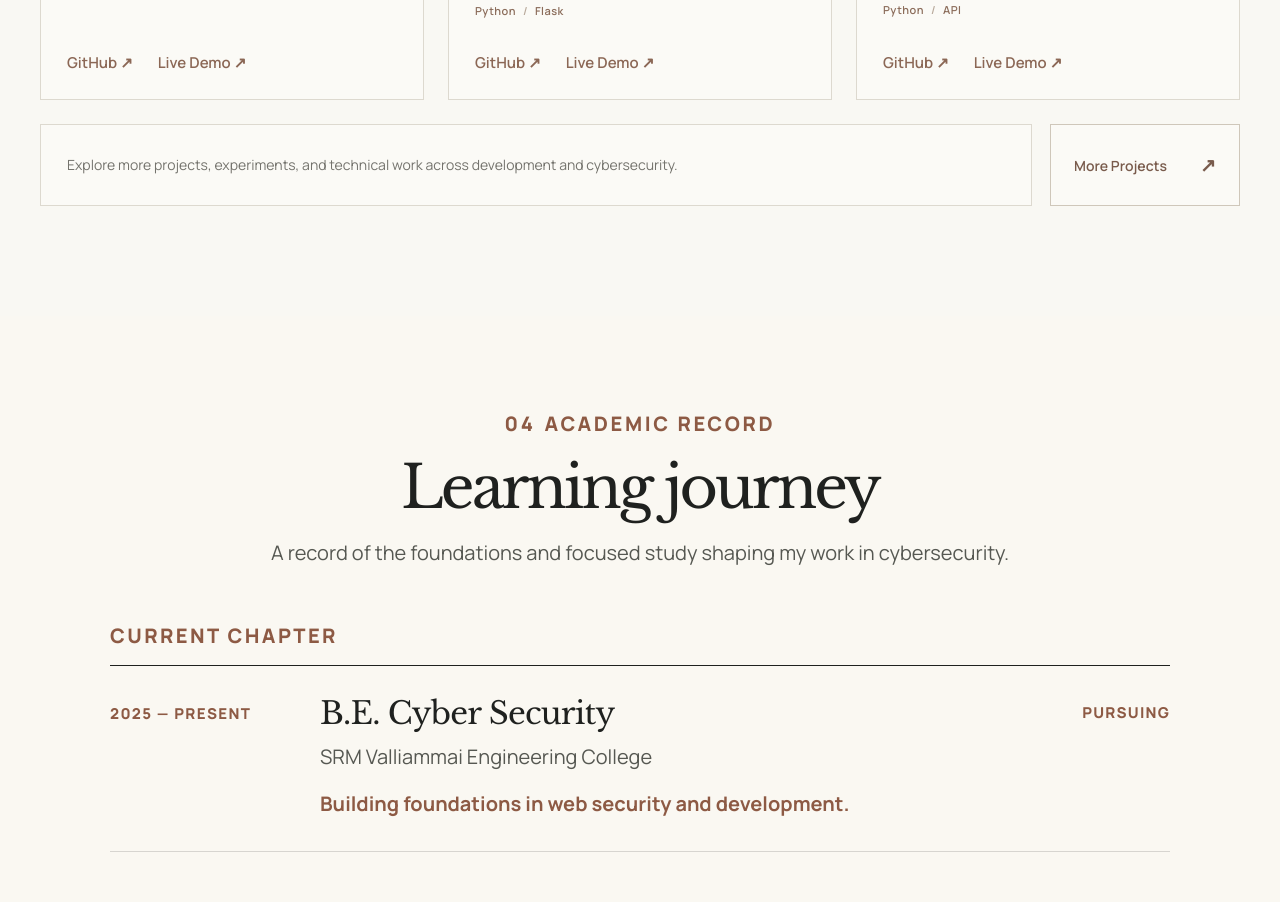
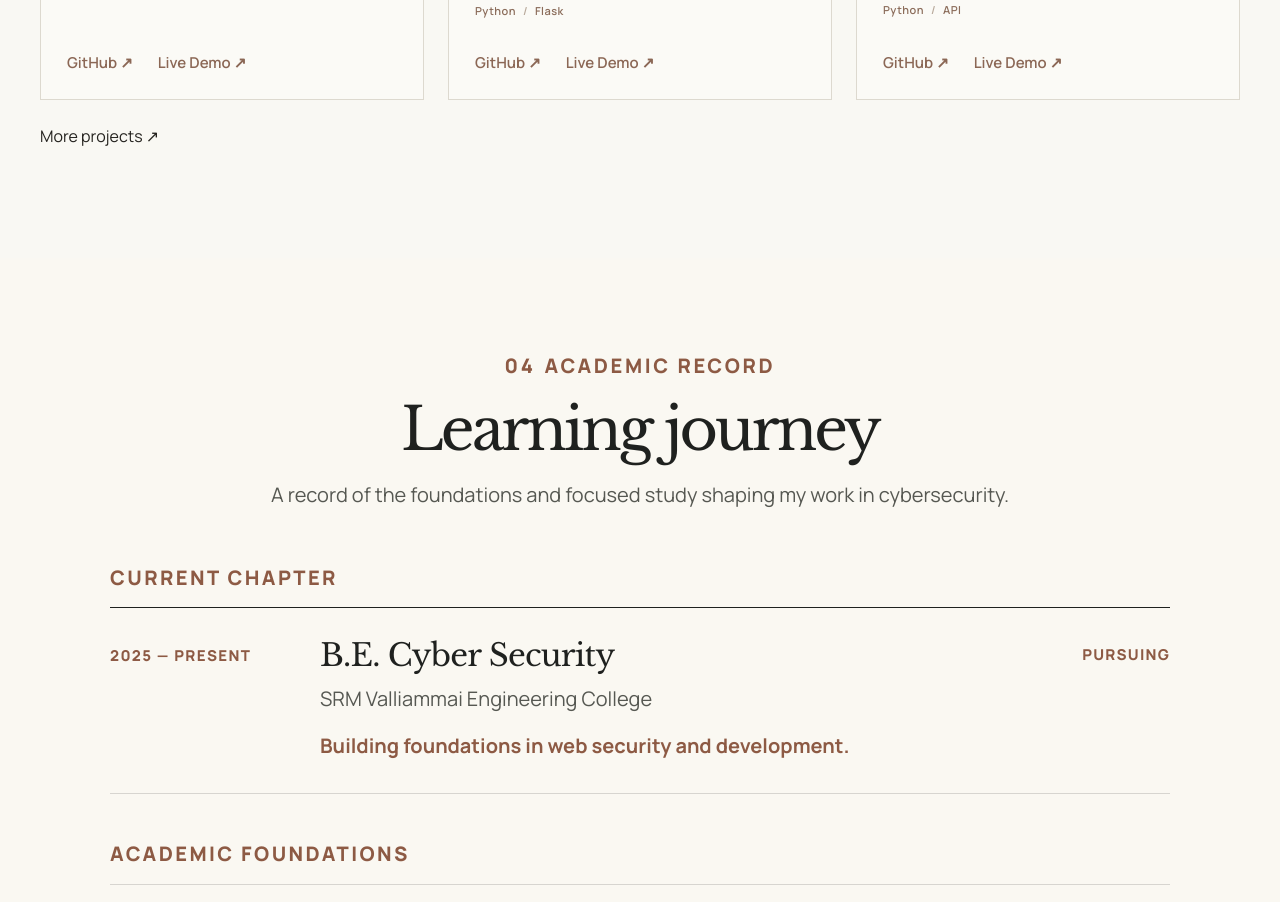
Before and after one commit to avinashk08408/Avinash-portfolio, a React (Vite) app: page / in a window 1280 px wide. Shown: the part 3400-4302 px from the top of the page. Built offline with nearby package versions, Linux system fonts and the light colour scheme; a web font is replaced by a local one.

Commit message:
Update Projects.jsx

```diff
--- a/src/components/Projects/Projects.jsx
+++ b/src/components/Projects/Projects.jsx
@@ -84,22 +84,10 @@ export default function Projects() {
           ))}
         </div>
 
-        {/* MORE PROJECTS BAR */}
         <div className="projects-more">
-
-          <div className="projects-more-message">
-            Explore more projects, experiments, and technical work across
-            development and cybersecurity.
-          </div>
-
-          <a
-            href={`${import.meta.env.BASE_URL}projects.html`}
-            className="projects-more-button"
-          >
-            More Projects
-            <span>↗</span>
-          </a>
-
+            <a href="#projects" className="projects-more-link">
+                  More projects <span>↗</span>
+            </a>
         </div>
 
       </div>
```
